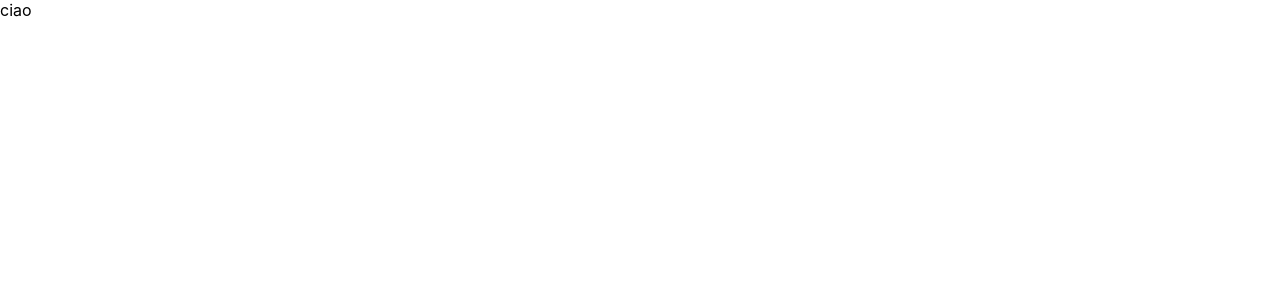
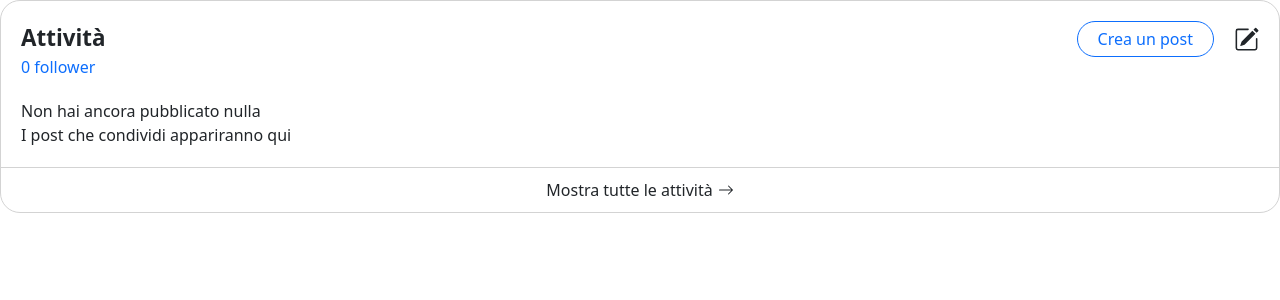
Before and after one commit to enzocesarano/BuildWeek3-Team1, a React (Create React App) app: page / in a window 1280 px wide. Shown: the top 300 px of the page. Built offline with nearby package versions, Linux system fonts and the light colour scheme.

Commit message:
card-body

```diff
--- a/src/App.js
+++ b/src/App.js
@@ -1,11 +1,11 @@
 
 import './App.css';
+import CardProfile from './components/CardProfile';
+import 'bootstrap/dist/css/bootstrap.min.css';
 
 function App() {
   return (
-   <>
-   ciao
-   </>
+  <CardProfile/>
   );
 }
 
--- /dev/null
+++ b/src/components/CardProfile.jsx
@@ -0,0 +1,30 @@
+import {PencilSquare} from 'react-bootstrap-icons';
+import '../styles/CardProfile.css';
+import {ArrowRight} from  'react-bootstrap-icons';
+
+
+const CardProfile = () => {
+  return (
+    <div className="card-profile-wrapper">
+      <div className="card-header">
+        <div className="left-section">
+          <div className="title">Attività</div>
+          <div className="caption text-primary">0 follower</div>
+        </div>
+        <div className="right-section">
+        <button type="button" class="btn btn-outline-primary card-button">Crea un post</button>
+        <PencilSquare size={25}/>
+        </div>
+      </div>
+      <div className='card-content'>
+        <div className='content-title'>Non hai ancora pubblicato nulla</div>
+        <div className='content-subtitle'>I post che condividi appariranno qui</div>
+      </div>
+      <div className='card-footer'>
+        <div className='footer-content'>Mostra tutte le attività</div>
+        <ArrowRight/>
+      </div>
+    </div>
+  );
+};
+export default CardProfile;
--- /dev/null
+++ b/src/styles/CardProfile.css
@@ -0,0 +1,47 @@
+.card-profile-wrapper{
+    position: relative;
+    border-radius: 20px;
+    border: 1px solid lightgray;
+    overflow: hidden;
+    .card-header {
+        margin: 20px;
+        display: flex;
+        justify-content: space-between;
+        .title {
+            font-size: 1.4em;
+            font-weight: 600;
+        }
+        .card-button {
+            border-radius: 37px;
+            margin-right: 20px;
+            padding: 5px 20px;
+            font-weight: 500;
+        }
+        .caption {
+            font-weight: 500;
+        }
+    }
+
+    .content-title {
+        margin-top: 10px;
+        font-weight: 500;
+    }
+    .card-content {
+        margin: 0 20px 20px 20px;
+    }
+    .card-footer {
+        display: flex;
+        justify-content: center;
+        border-top: 1px solid lightgray;
+        align-items: center;
+        padding: 10px;
+        gap: 5px;
+        font-weight: 500;
+
+
+    }
+     .card-footer:hover {
+        cursor: pointer;
+        background-color: rgb(238, 238, 238);
+    }
+}
```
